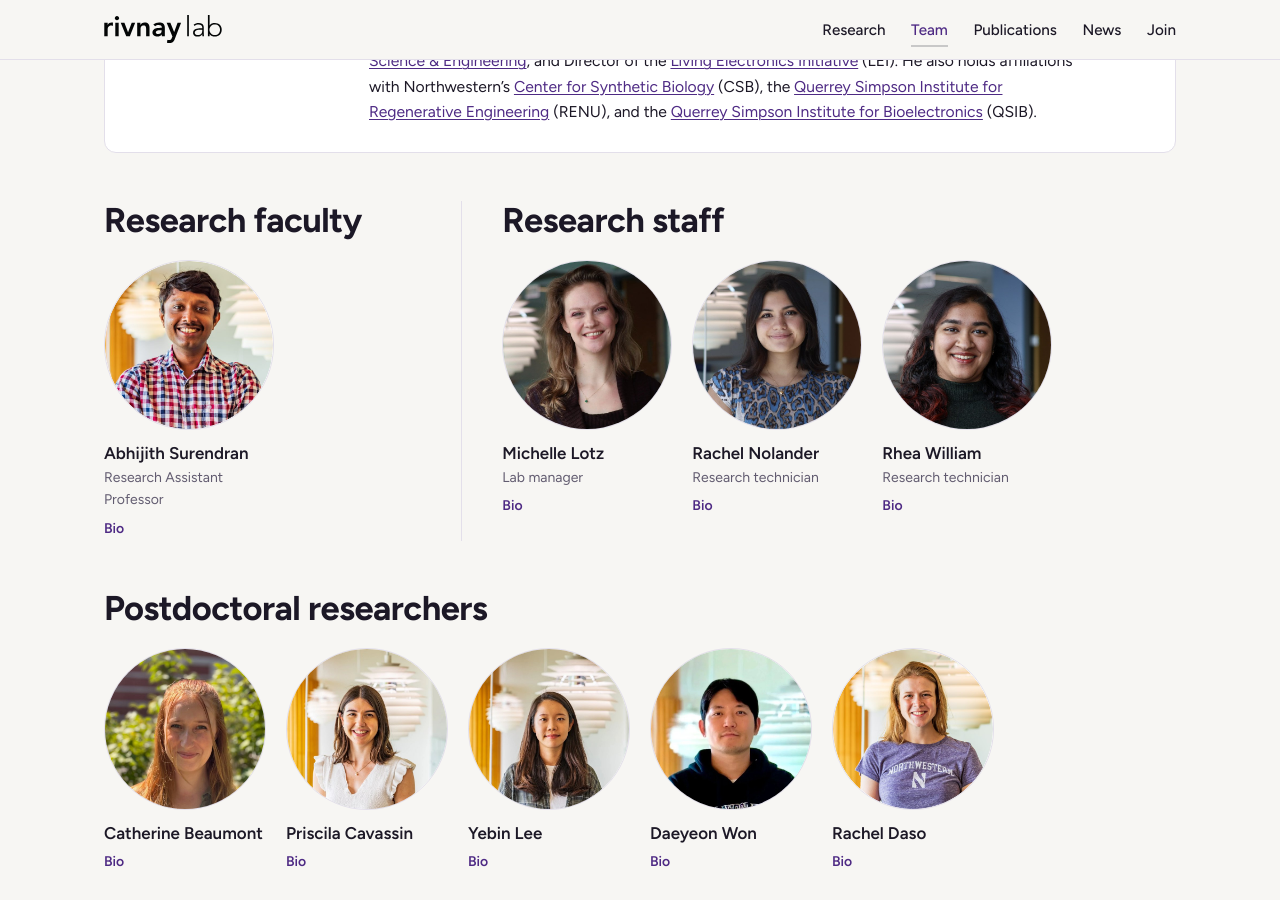
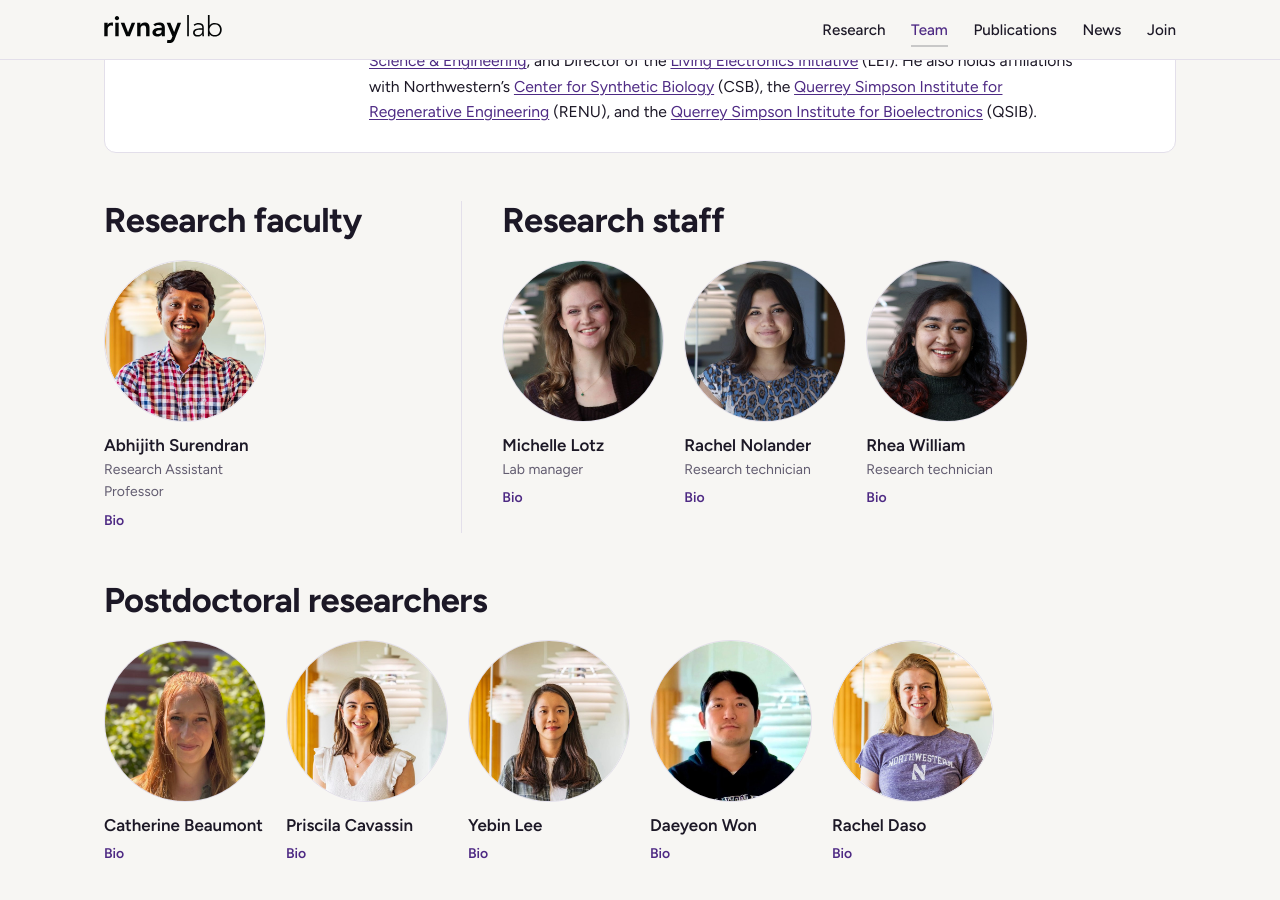
Before and after one commit to jtwillia01/rivnay-lab, a Jekyll site: the page built from team.html, in a window 1280 px wide and 900 px high, scrolled down 1305 px. Built offline with Jekyll 4.4.1, drawn with Linux system fonts in a browser that asks for light colours.

Commit message:
Team: one fixed headshot size across every section, so the paired columns match the rest
Co-Authored-By: Claude Opus 5 <noreply@anthropic.com>

```diff
--- a/assets/css/style.css
+++ b/assets/css/style.css
@@ -230,15 +230,12 @@ html.snap { scroll-snap-type: y proximity; }
 .pi .prose { margin-top: 1rem; font-size: 0.98rem; }
 @media (max-width: 700px) { .pi { grid-template-columns: 1fr; padding: 1.25rem; } .pi img { width: 140px; } }
 
-.people-grid { display: grid; grid-template-columns: repeat(auto-fill, minmax(150px, 1fr)); gap: 2rem 1.25rem; }
+.people-grid { display: grid; grid-template-columns: repeat(auto-fill, 162px); justify-content: start; gap: 2rem 1.25rem; }
 /* research faculty and research staff sit side by side, divided by a hairline */
 .group-pair { display: grid; grid-template-columns: 1fr 2fr; margin-top: 3rem; }   /* staff column wide enough to hold its row without wrapping */
 .group-pair > .group { margin-top: 0; }
 .group-pair > .group:first-child { padding-right: 2.5rem; }
 .group-pair > .group + .group { border-left: 1px solid var(--line); padding-left: 2.5rem; }
-@media (min-width: 761px) {
-  .group-pair .people-grid { grid-template-columns: repeat(auto-fill, minmax(150px, 170px)); justify-content: start; }
-}
 @media (max-width: 760px) {
   .group-pair { grid-template-columns: 1fr; margin-top: 0; }
   .group-pair > .group { margin-top: 3rem; }
```
